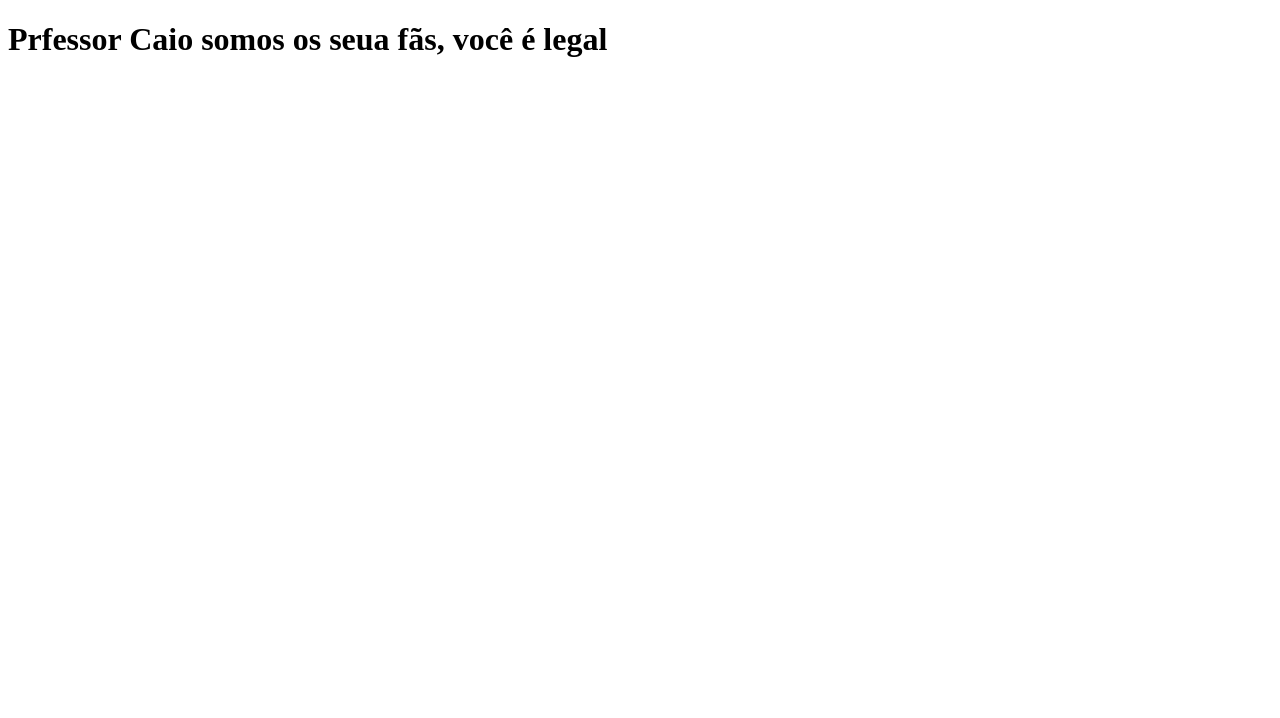
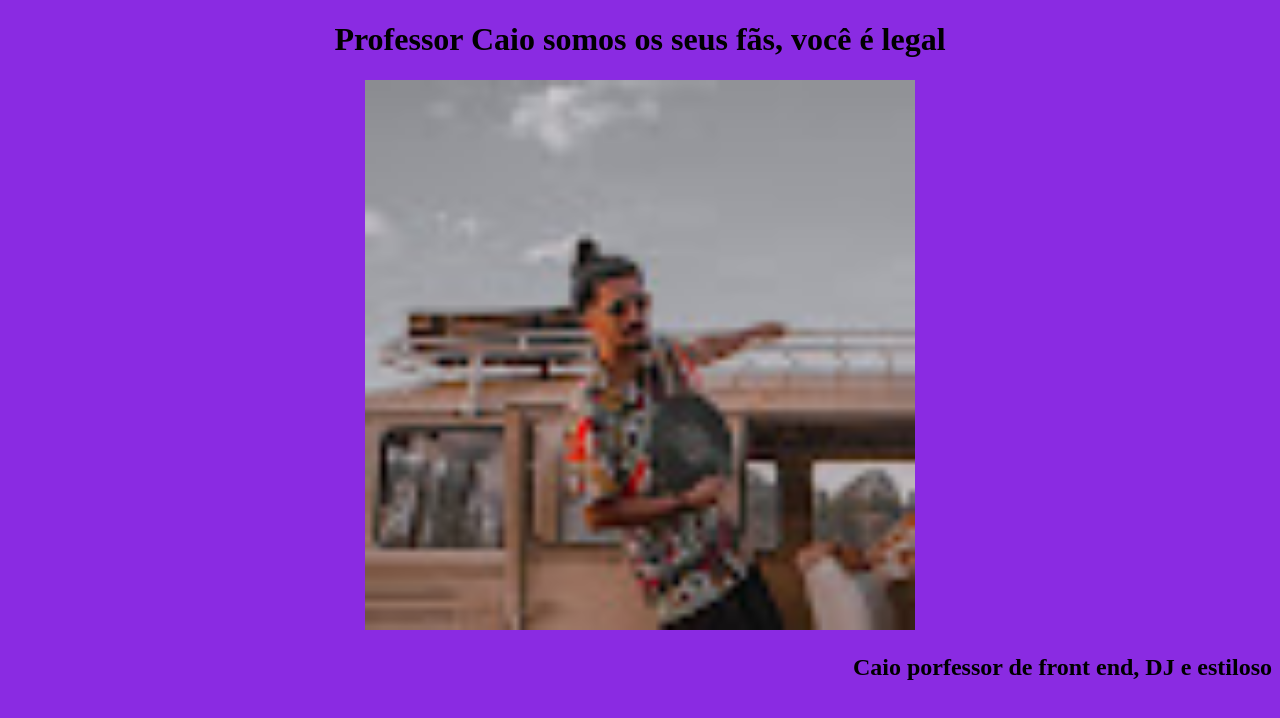
Before and after one commit to matheusfhr/profcaio, a plain HTML site: page index.html in a window 1280 px wide. Drawn offline with Linux system fonts and the light colour scheme.

Commit message:
Add files via upload

```diff
--- a/index.html
+++ b/index.html
@@ -1,13 +1,17 @@
 <!DOCTYPE html>
 <html lang="en">
+
 <head>
     <meta charset="UTF-8">
     <meta name="viewport" content="width=device-width, initial-scale=1.0">
-    <title>Document</title>
+    <title>Prof Caio S2</title>
+    <link rel="stylesheet" href="style.css">
 </head>
+
 <body>
-    <h1>Prfessor Caio somos os seua fãs, você é legal</h1>
-     <img source="caiogostosao.jpg" alt="" >
+    <h1>Professor Caio somos os seus fãs, você é legal</h1>
+    <img src="caiogostosao.jpg" alt="">
+    <h2>Caio porfessor de front end, DJ e estiloso</h2>
+</body>
 
-</body>
 </html>
--- a/style.css
+++ b/style.css
@@ -1,3 +1,18 @@
+body {
+    text-align: center;
+    background-color: blueviolet;
+}
+
 img {
     width: 550px;
 }
+
+h1 {
+    color: black;
+    text-align: center;
+}
+
+h2 {
+    text-align: end;
+    color: black;
+}
```
